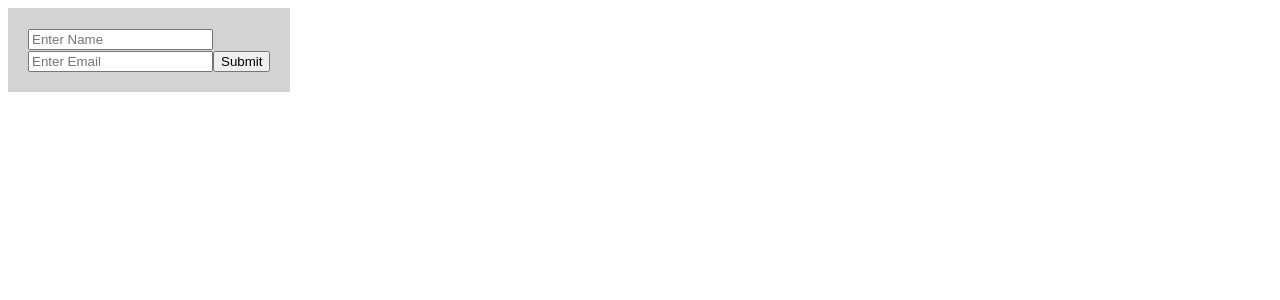
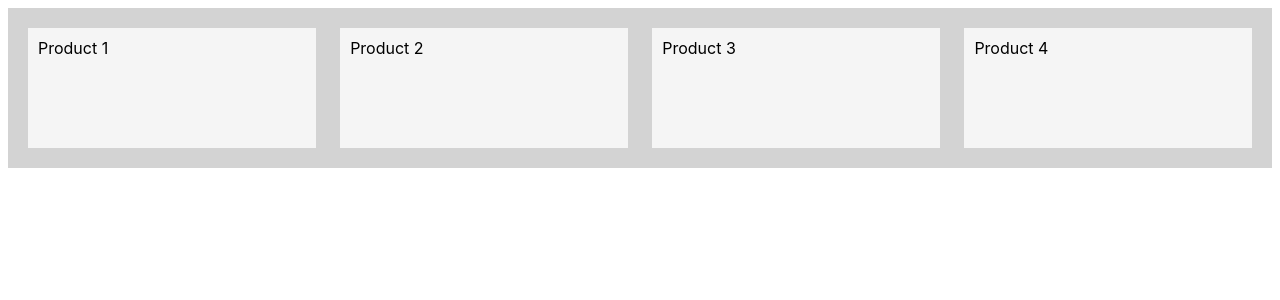
Before and after one commit to binura12/React-Practice, a React (Vite) app: page /product in a window 1280 px wide. Shown: the top 300 px of the page. Built offline with nearby package versions, Linux system fonts and the light colour scheme.

Commit message:
react routing

```diff
--- a/package.json
+++ b/package.json
@@ -10,8 +10,11 @@
     "preview": "vite preview"
   },
   "dependencies": {
+    "dom": "^0.0.3",
     "react": "^18.3.1",
-    "react-dom": "^18.3.1"
+    "react-dom": "^18.3.1",
+    "react-router-dom": "^7.1.3",
+    "router": "^2.0.0"
   },
   "devDependencies": {
     "@eslint/js": "^9.17.0",
--- a/src/App.css
+++ b/src/App.css
@@ -1,5 +1,30 @@
-.data-form{
-  background-color: lightgray;
+.about{
+  padding: 10px;
+  background-color: skyblue;
+}
+
+.product{
   padding: 20px;
-  width: fit-content;
+  background-color: lightgrey;
+  display: flex;
+  column-gap: 2%;
 }
+
+.prod{
+  width: 100%;
+  height: 100px;
+  background-color: whitesmoke;
+  padding: 10px;
+}
+.service{
+  padding: 20px;
+  background-color: lightgrey;
+  display: flex;
+  column-gap: 2%;
+}
+.serv{
+  width: 100%;
+  height: 100px;
+  background-color: whitesmoke;
+  padding: 10px;
+}
--- a/src/App.jsx
+++ b/src/App.jsx
@@ -1,33 +1,18 @@
-import { useState } from "react";
 import "./App.css";
+import {BrowserRouter, Routes, Route} from 'react-router-dom';
+import About from "./Components/About";
+import Product from "./Components/Product";
+import Service from "./Components/Service";
 function App() {
-
-  let [details, setDeatils] = useState({
-    name:"",
-    email:""
-  })
-
-  function handleInput(event) {
-    setDeatils((prevObj) => {
-      return { ...prevObj, [event.target.name]: event.target.value }
-    })
-
-  }
-
-  function handleSubmit() {
-    console.log(details);
-
-  }
-
   return (
-    <div className="data-form">
-
-      <input type="text" name='name' onChange={handleInput} placeholder="Enter Name" value={details.name}/> <br />
-
-      <input type="text" name='email' onChange={handleInput} placeholder="Enter Email" value={details.email}/>
-
-      <button onClick={handleSubmit}>Submit</button>
-
+    <div>
+      <BrowserRouter>
+        <Routes>
+          <Route path="/" element={<About/>}/>
+          <Route path="/product" element={<Product/>}/>
+          <Route path="/service" element={<Service/>}/>
+        </Routes>
+      </BrowserRouter>
     </div>
   )
 }
--- /dev/null
+++ b/src/Components/About.jsx
@@ -0,0 +1,10 @@
+function About () {
+      return (
+            <div className="about">
+                  <h1>About US</h1>
+                  <p>Lorem ipsum dolor sit amet, consectetur adipisicing elit. Nulla praesentium dolorem aliquam! Eius eligendi commodi placeat totam assumenda delectus laboriosam deserunt earum, fuga laborum perferendis nostrum. Assumenda, fuga? Ratione, accusamus.</p>
+            </div>
+      )
+}
+
+export default About;
--- /dev/null
+++ b/src/Components/Product.jsx
@@ -0,0 +1,12 @@
+function Product () {
+    return (
+          <div className="product">
+                <div className="prod">Product 1</div>
+                <div className="prod">Product 2</div>
+                <div className="prod">Product 3</div>
+                <div className="prod">Product 4</div>
+          </div>
+    )
+}
+
+export default Product;
--- /dev/null
+++ b/src/Components/Service.jsx
@@ -0,0 +1,12 @@
+function Service () {
+    return (
+          <div className="service">
+                <div className="serv">Service 1</div>
+                <div className="serv">Service 2</div>
+                <div className="serv">Service 3</div>
+                <div className="serv">Service 4</div>
+          </div>
+    )
+}
+
+export default Service;
--- a/src/Compstate.jsx
+++ /dev/null
@@ -1,40 +0,0 @@
-import { useState } from "react";
-
-function Compstate() {
-
-    let [name, setName] = useState("John Doe");
-    let [animals, setAnimals] = useState(["Cat", "Dog", "Parrot"]);
-
-    function addAnimals() {
-        setAnimals((prevArr) => {
-            return [...prevArr, "Deer"];
-        })
-    }
-
-    // when we calling the prvName it logging the previous value
-
-    function changeName() {
-        setName((prvName) => {
-            return "Binura";
-        })
-    }
-
-    return (
-        <div>
-            <h1>{name}</h1>
-            <button onClick={changeName}>Change Name</button>
-
-            {
-                animals.map((animals, index) => {
-                    return (
-                        <h2 key={index}>{animals}</h2>
-                    )
-                })
-            }
-
-            <button onClick={(addAnimals)}>Add new Animal</button>
-        </div>
-    )
-}
-
-export default Compstate;
--- a/src/main.jsx
+++ b/src/main.jsx
@@ -1,7 +1,6 @@
 import { createRoot } from 'react-dom/client'
 import './index.css'
 import App from './App.jsx'
-import Compstate from './Compstate.jsx'
 
 createRoot(document.getElementById('root')).render(
   <App/>
```
Also changed, not shown: 1 other file (tests, documents, lock files or other folders).
